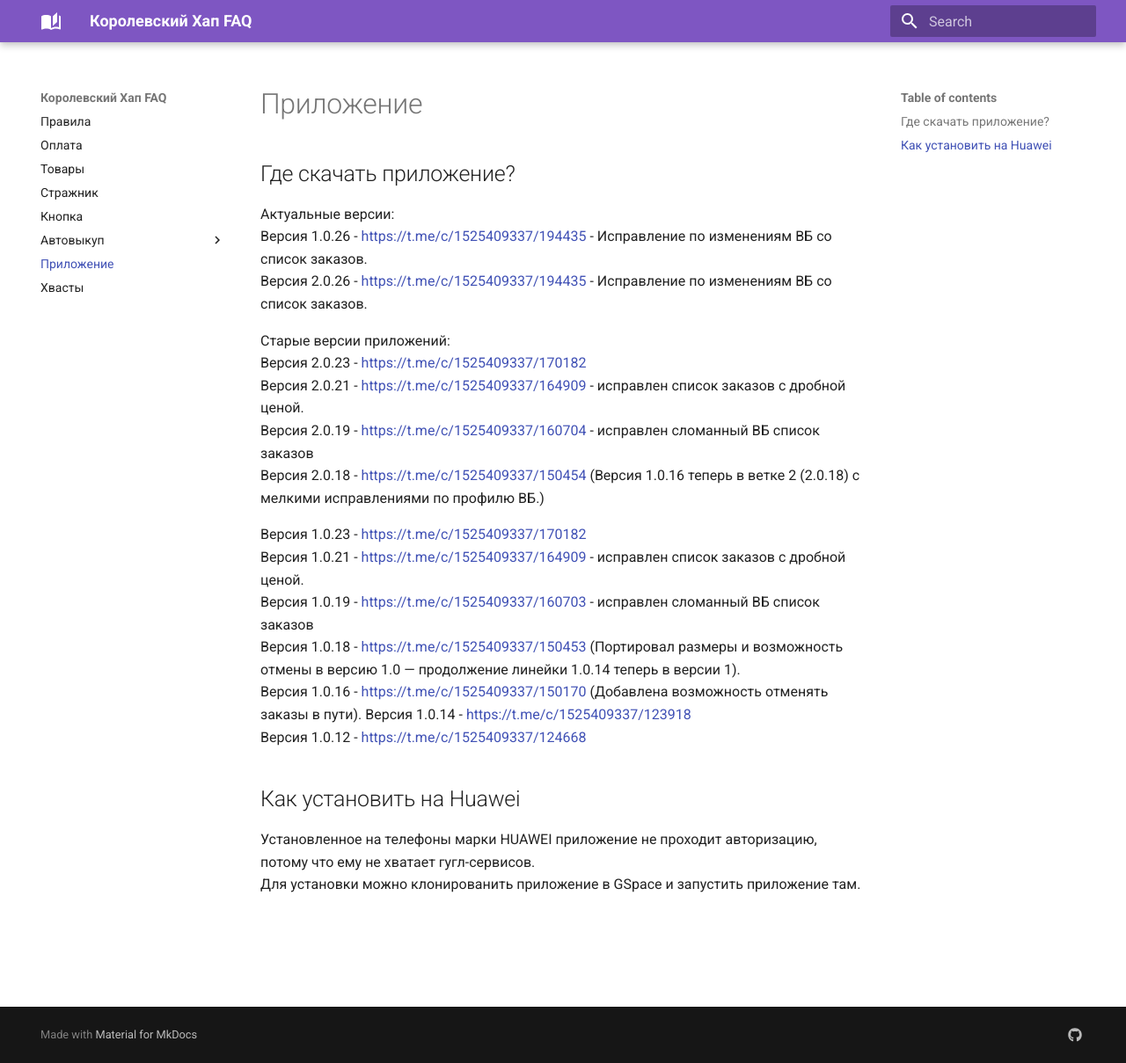
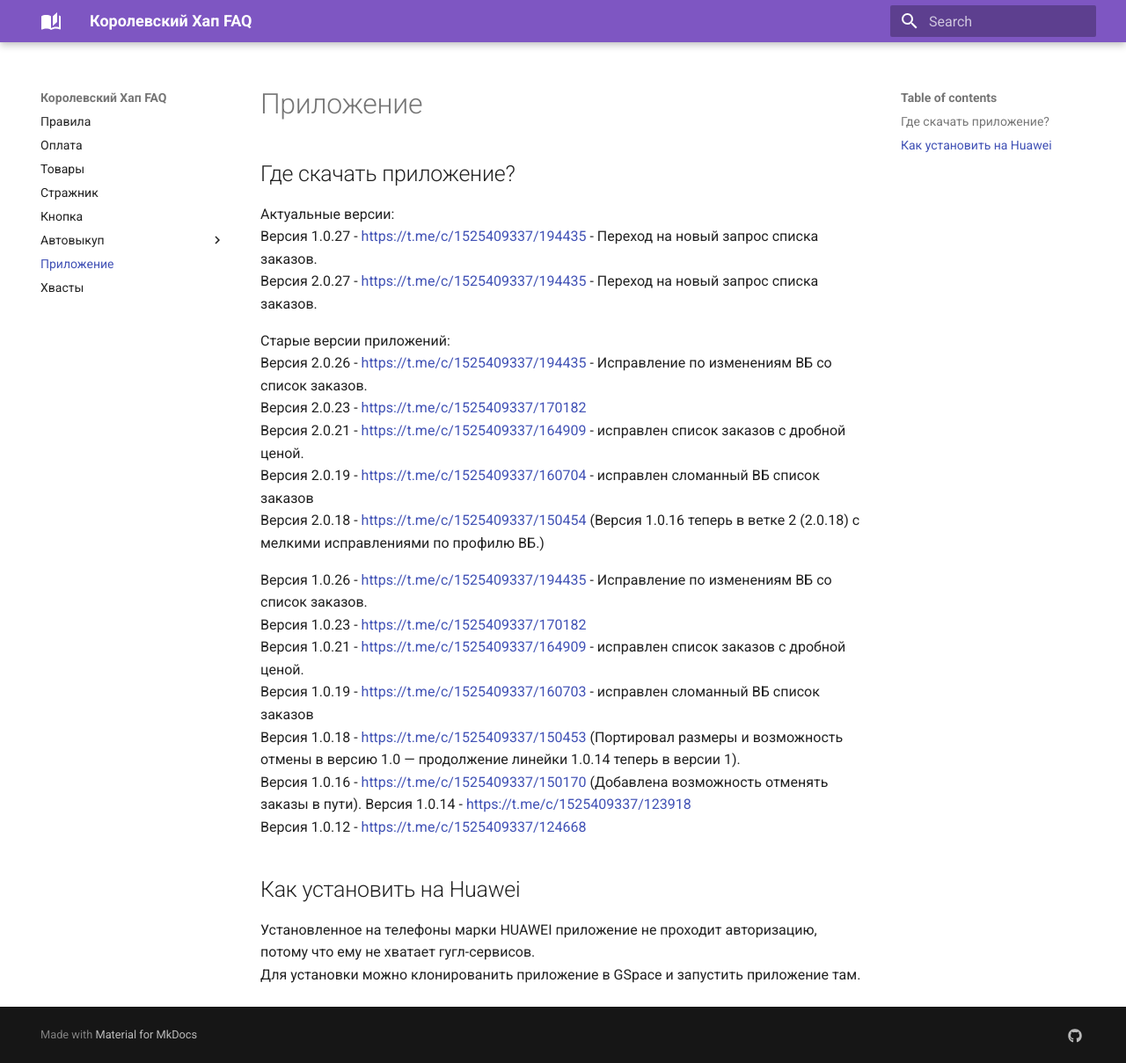
Before and after one commit to korolevskiyhap/faq, an MkDocs documentation site: the page built from docs/app.md, in a window 1280 px wide and 1209 px high. Shown: the whole window at 88% size. Built offline with MkDocs 1.6.1 and Material for MkDocs 9.7.7, drawn with Linux system fonts in a browser that asks for light colours.

Commit message:
Update app.md

```diff
--- a/docs/app.md
+++ b/docs/app.md
@@ -1,15 +1,17 @@
 ## Где скачать приложение?
 Актуальные версии:
-Версия 1.0.26 - https://t.me/c/1525409337/194435 - Исправление по изменениям ВБ со список заказов.
-Версия 2.0.26 - https://t.me/c/1525409337/194435 - Исправление по изменениям ВБ со список заказов.
+Версия 1.0.27 - https://t.me/c/1525409337/194435 - Переход на новый запрос списка заказов.
+Версия 2.0.27 - https://t.me/c/1525409337/194435 - Переход на новый запрос списка заказов.
 
 
 Старые версии приложений:
+Версия 2.0.26 - https://t.me/c/1525409337/194435 - Исправление по изменениям ВБ со список заказов.
 Версия 2.0.23 - https://t.me/c/1525409337/170182
 Версия 2.0.21 - https://t.me/c/1525409337/164909 - исправлен список заказов с дробной ценой.
 Версия 2.0.19 - https://t.me/c/1525409337/160704 - исправлен сломанный ВБ список заказов
 Версия 2.0.18 - https://t.me/c/1525409337/150454 (Версия 1.0.16 теперь в ветке 2 (2.0.18) с мелкими исправлениями по профилю ВБ.)
 
+Версия 1.0.26 - https://t.me/c/1525409337/194435 - Исправление по изменениям ВБ со список заказов.
 Версия 1.0.23 - https://t.me/c/1525409337/170182
 Версия 1.0.21 - https://t.me/c/1525409337/164909 - исправлен список заказов с дробной ценой.
 Версия 1.0.19 - https://t.me/c/1525409337/160703 - исправлен сломанный ВБ список заказов
```
